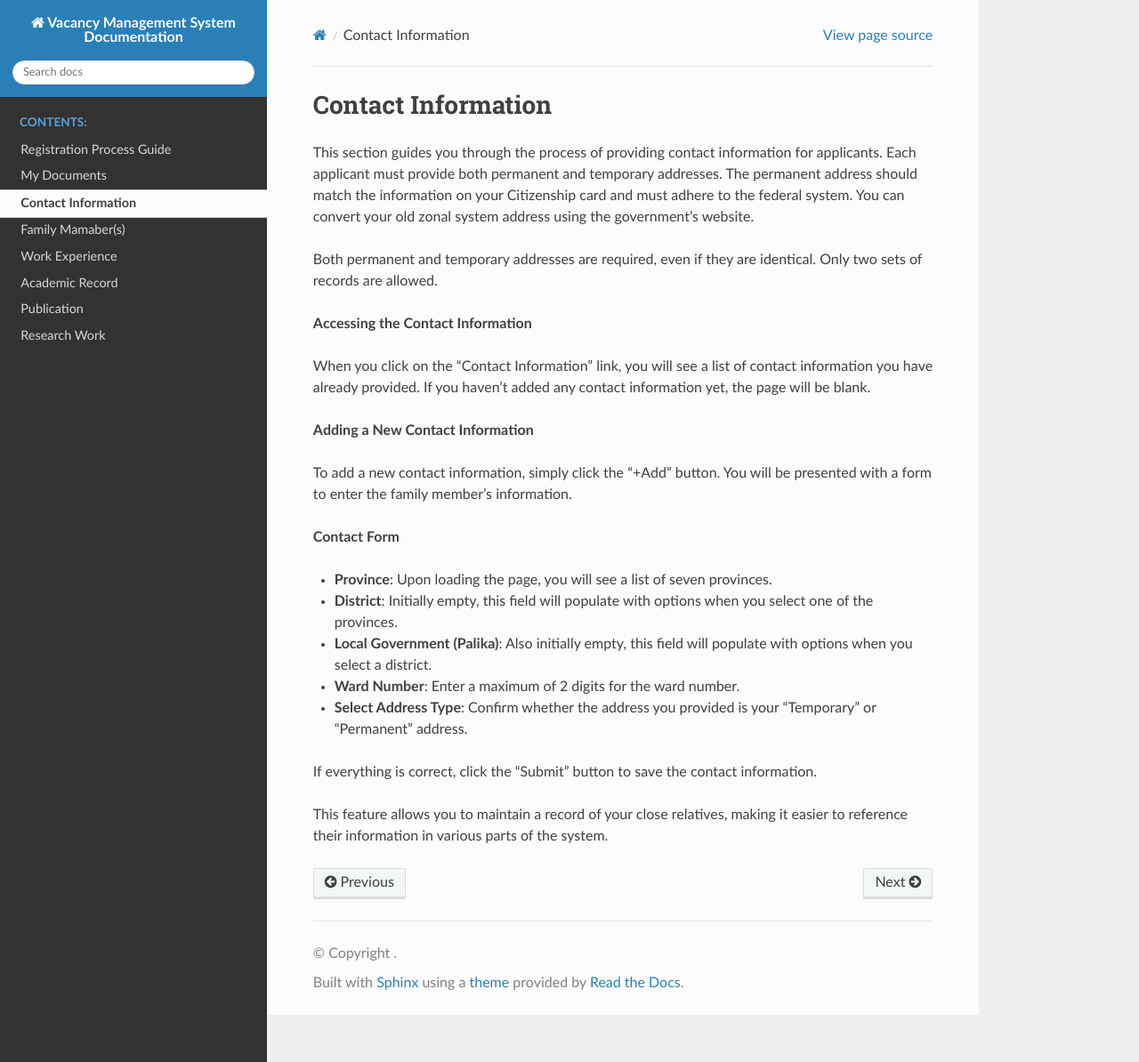
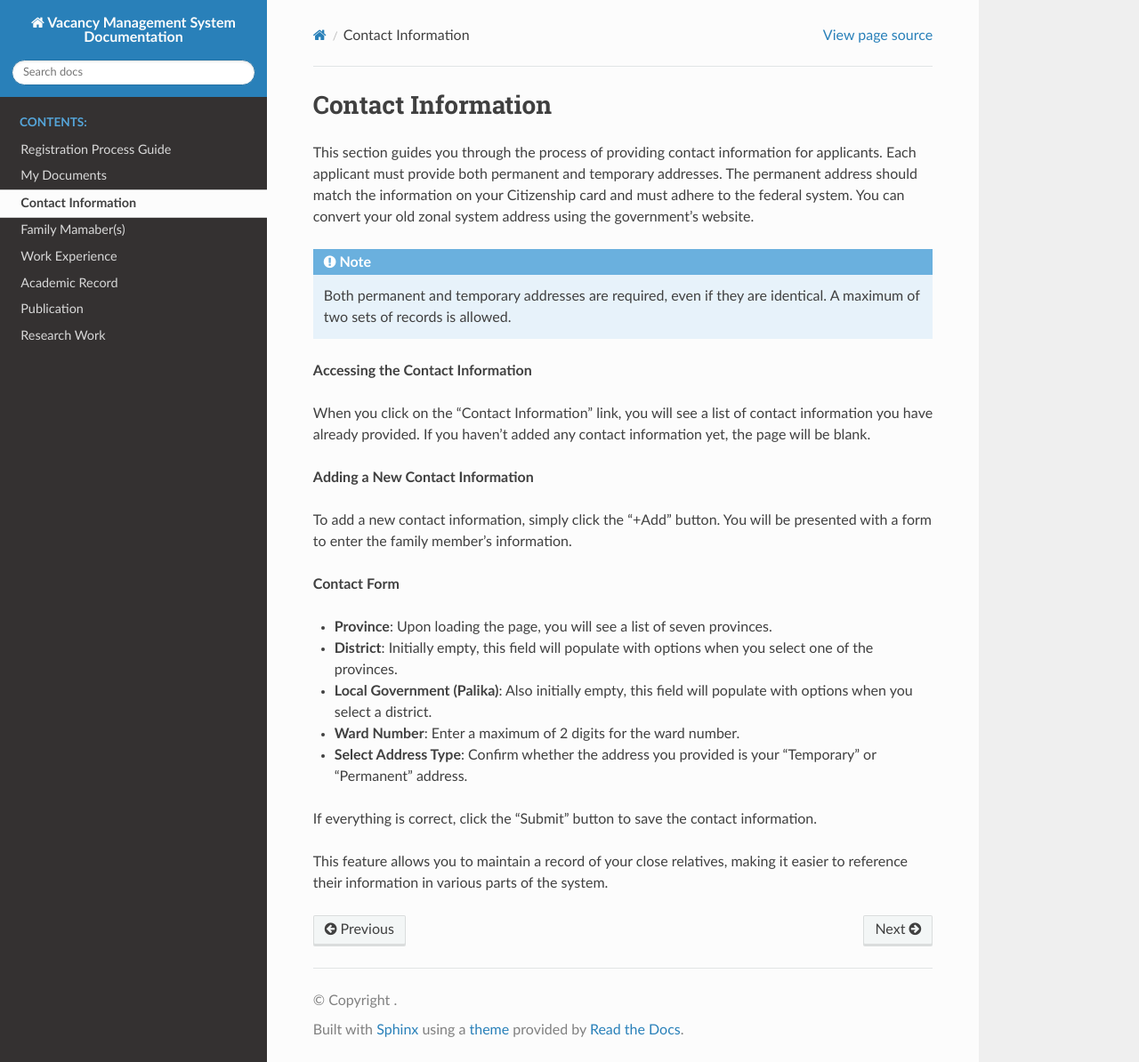
Before and after one commit to w38g0ru/vms, a Sphinx documentation site: the page built from docs/contactinformation.rst, in a window 1280 px wide and 1194 px high. Shown: the whole window at 89% size. Built offline with Sphinx 7.4.7 and the Read the Docs theme 2.0.0, drawn with Linux system fonts in a browser that asks for light colours; pages that are not in the unit, such as notebooks, are missing from menus.

Commit message:
Update contactinformation.rst

```diff
--- a/docs/contactinformation.rst
+++ b/docs/contactinformation.rst
@@ -4,7 +4,8 @@ Contact Information
 This section guides you through the process of providing contact information for applicants. Each applicant must provide both permanent and temporary addresses. The permanent address should match the information on your Citizenship card and must adhere to the federal system. You can convert your old zonal system address using the government's website.
 
 .. note::
-Both permanent and temporary addresses are required, even if they are identical. Only two sets of records are allowed.
+
+   Both permanent and temporary addresses are required, even if they are identical. A maximum of two sets of records is allowed.
 
 **Accessing the Contact Information**
 
```
